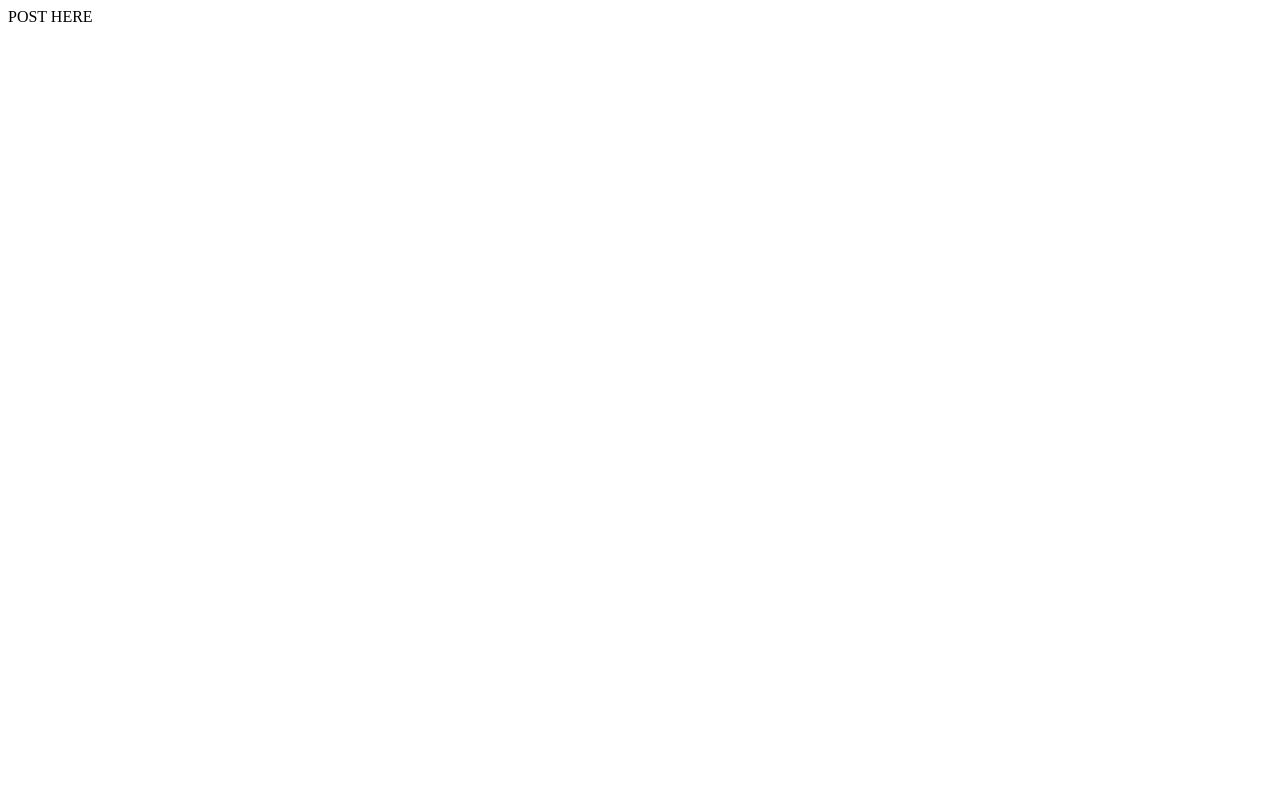
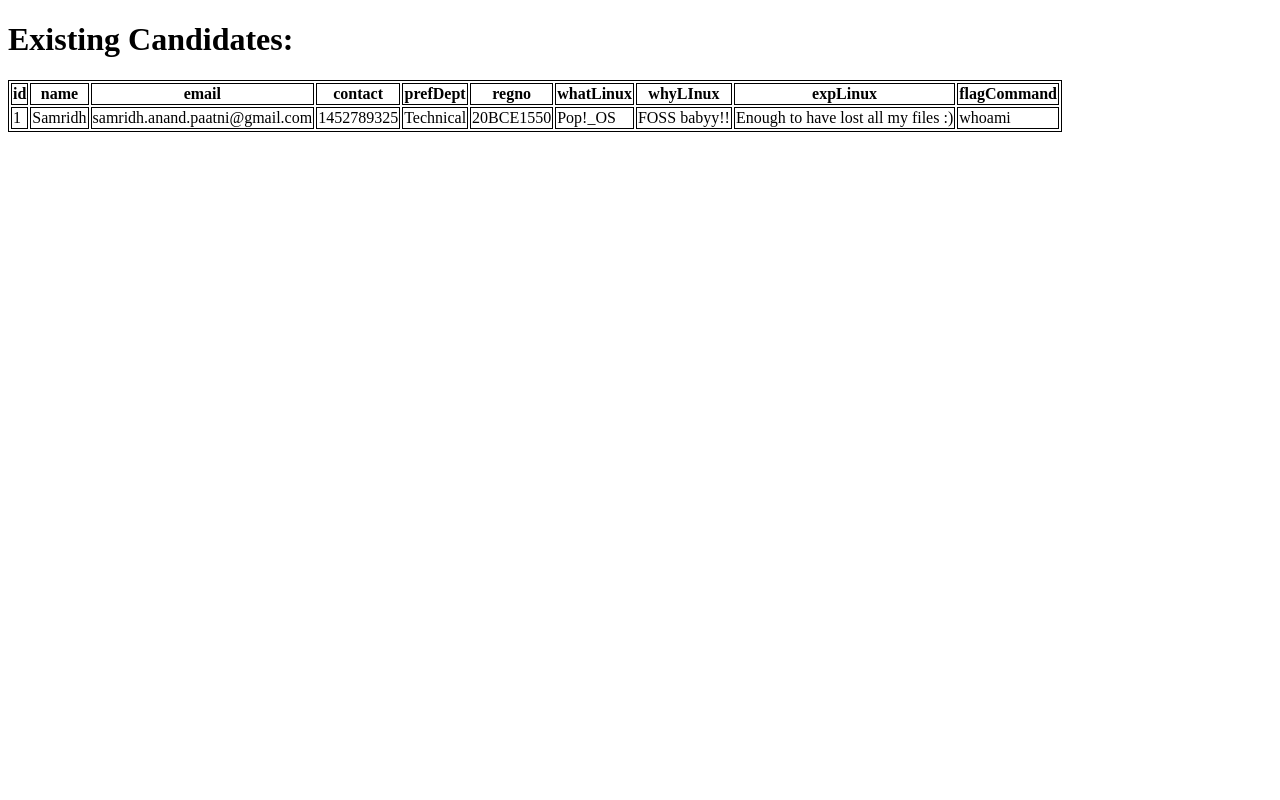
Before and after one commit to lugvitc/backmagic, a Flask app: page /api/recruitment in a window 1280 px wide. Before the commit the page is almost empty. Run offline with Flask 2, Linux system fonts and the light colour scheme; data comes from the database, SQL or seed files in the repository.

Commit message:
added template for rendering existing candidates

```diff
--- a/api/endpoints.py
+++ b/api/endpoints.py
@@ -13,7 +13,9 @@ def index_route():
 )
 def recruitment_route():
     if request.method == 'GET':
-        return 'POST HERE'
+        return render_template('view_db.html', **{
+            "candidates": Candidate.query.all()
+        })
     if request.method == 'POST':
         dict = request.get_json(force=True)
         try:
--- /dev/null
+++ b/api/templates/base.html
@@ -0,0 +1,16 @@
+<!DOCTYPE html>
+<html lang="en">
+<head>
+    <meta charset="UTF-8">
+    <meta http-equiv="X-UA-Compatible" content="IE=edge">
+    <meta name="viewport" content="width=device-width, initial-scale=1.0">
+    <title>{% block title %}{% endblock %}</title>
+    {% block head_end %}{% endblock %}
+</head>
+<style>
+    {% block style %}{% endblock %}
+</style>
+<body>
+    {% block main %}{% endblock %}
+</body>
+</html>
--- /dev/null
+++ b/api/templates/view_db.html
@@ -0,0 +1,41 @@
+{% extends 'base.html' %}
+
+{% block title %}Candidates{% endblock %}
+
+{% block style %}
+    table, th, td {
+        border: 1px solid black;
+    }
+{% endblock %}
+
+{% block main %}
+    <h1>Existing Candidates:</h1>
+    <table>
+        <tr>
+            <th> id </th>
+            <th> name </th>
+            <th> email </th>
+            <th> contact </th>
+            <th> prefDept </th>
+            <th> regno </th>
+            <th> whatLinux </th>
+            <th> whyLInux </th>
+            <th> expLinux </th>
+            <th> flagCommand </th>
+        </tr>
+        {% for candidate in candidates %}
+            <tr>
+                <td>{{candidate.id}}</td>
+                <td>{{candidate.name}}</td>
+                <td>{{candidate.email}}</td>
+                <td>{{candidate.contact}}</td>
+                <td>{{candidate.prefDept}}</td>
+                <td>{{candidate.regno}}</td>
+                <td>{{candidate.whatLinux}}</td>
+                <td>{{candidate.whyLinux}}</td>
+                <td>{{candidate.expLinux}}</td>
+                <td>{{candidate.flagCommad}}</td>
+            </tr>
+        {% endfor %}
+    </table>
+{% endblock %}
```
Also changed, not shown: api/templates/index.html (+6 -11 lines).
